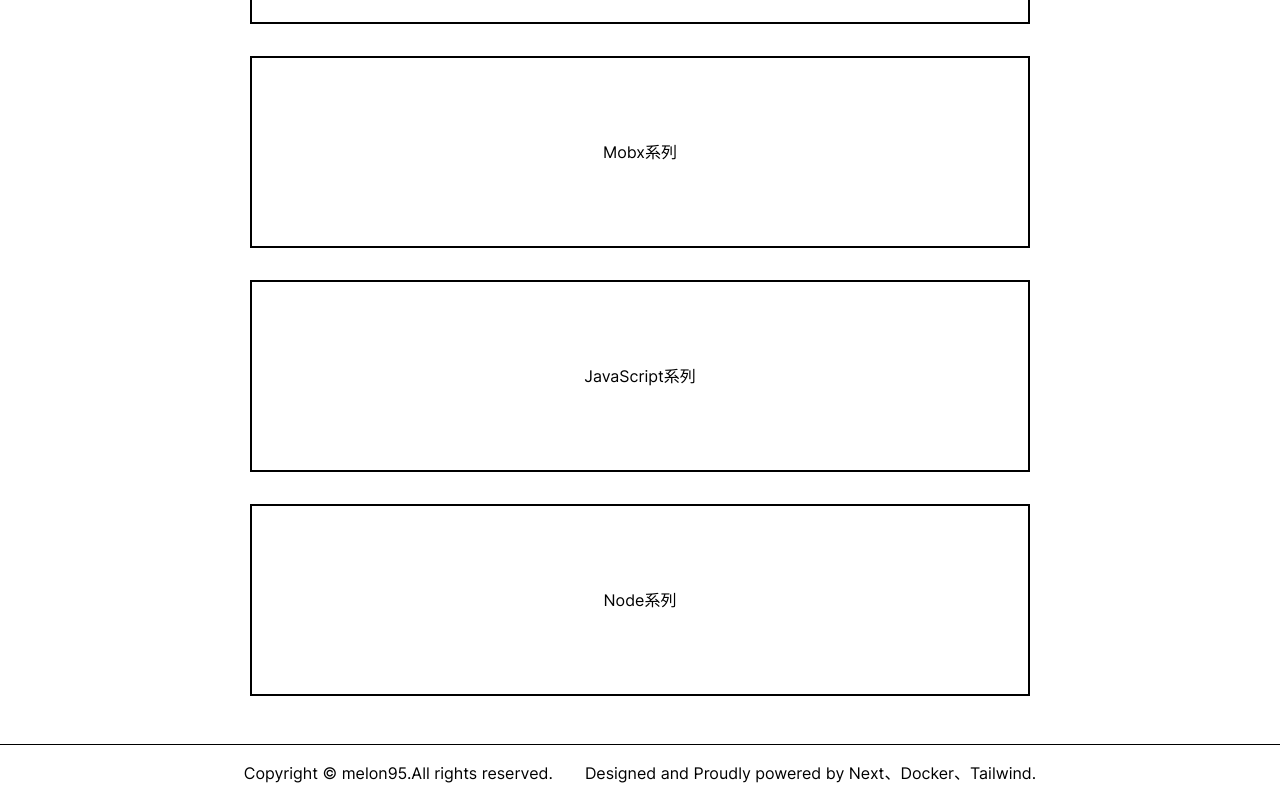
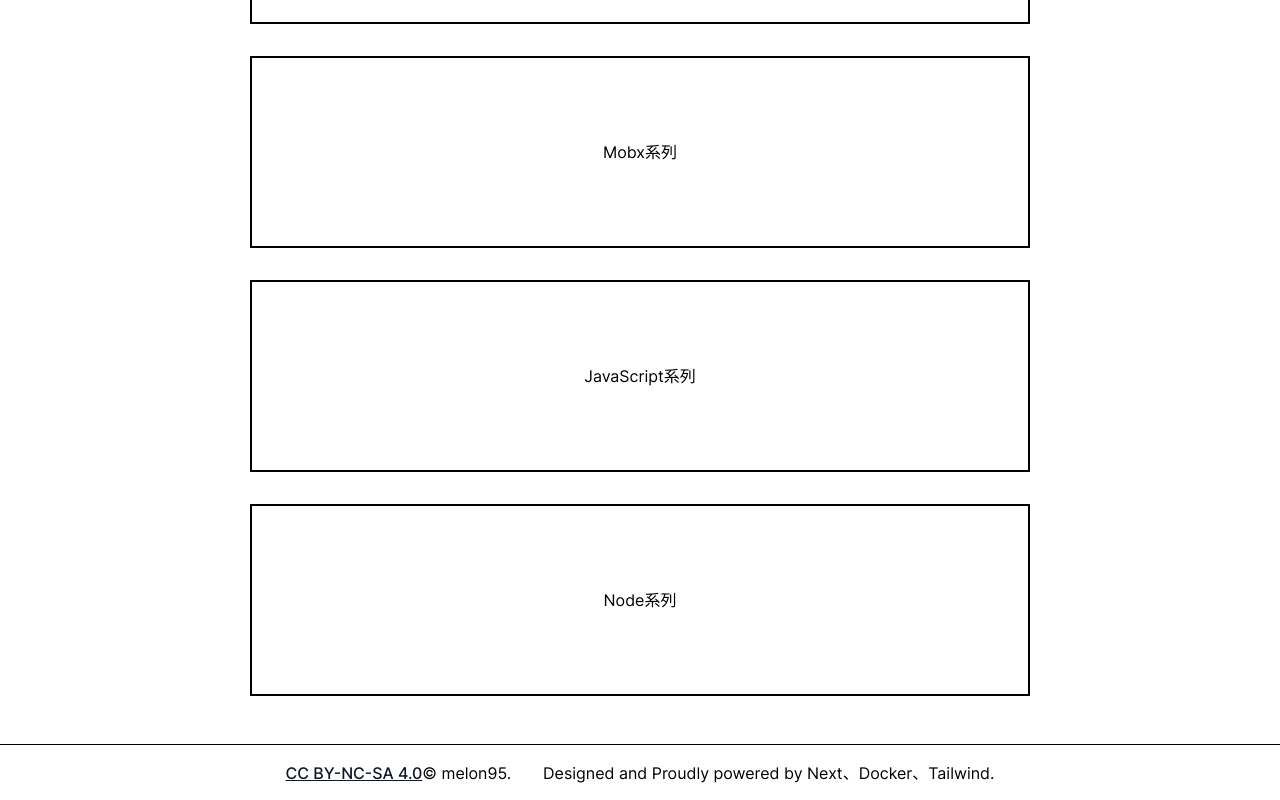
Before and after one commit to melon95/profile-blog, a Next.js app: page / in a window 1280 px wide. Shown: the part 496-1296 px from the top of the page. Built offline with nearby package versions, Linux system fonts and the light colour scheme.

Commit message:
feat: 添加License

```diff
--- a/components/Footer/index.tsx
+++ b/components/Footer/index.tsx
@@ -1,7 +1,12 @@
 const Footer = () => {
   return (
     <footer className="h-14 flex justify-center items-center border-t">
-      <span>Copyright © melon95.All rights reserved.</span>
+      <span>
+        <a href="https://creativecommons.org/licenses/by-nc-sa/4.0/deed.zh">
+          CC BY-NC-SA 4.0
+        </a>
+        © melon95.
+      </span>
       <span className="ml-8">
         Designed and Proudly powered by Next、Docker、Tailwind.
       </span>
```
Also changed, not shown: 2 other files (tests, documents, lock files or other folders).
